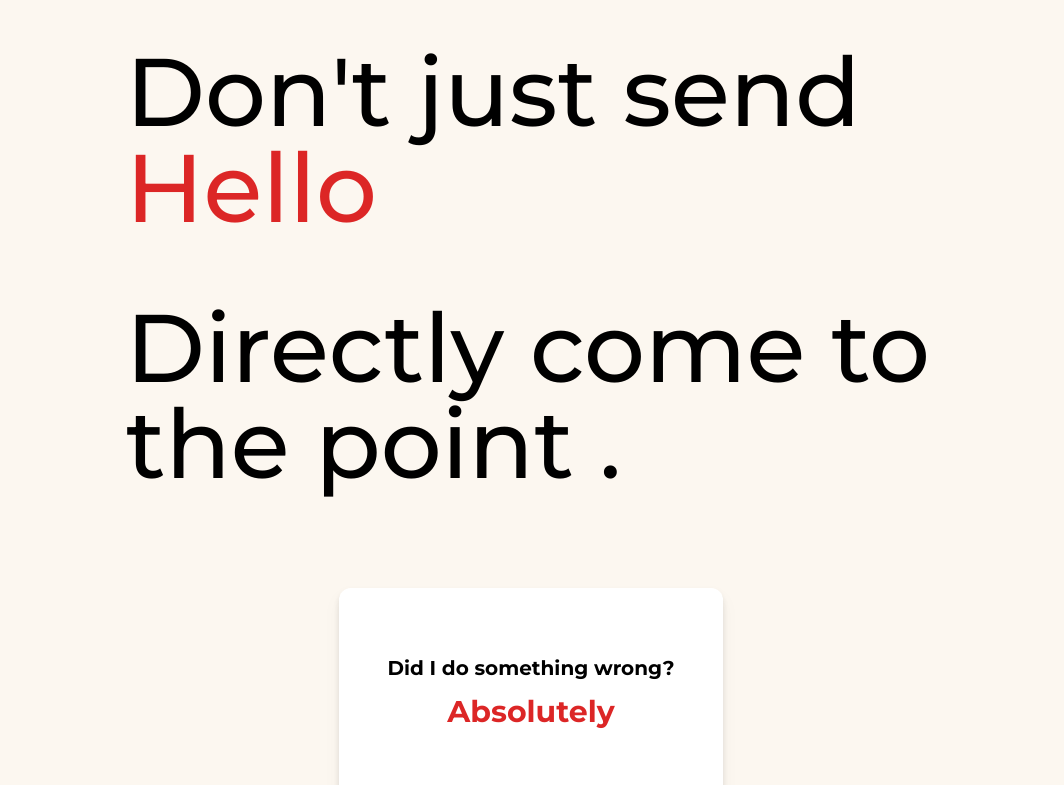
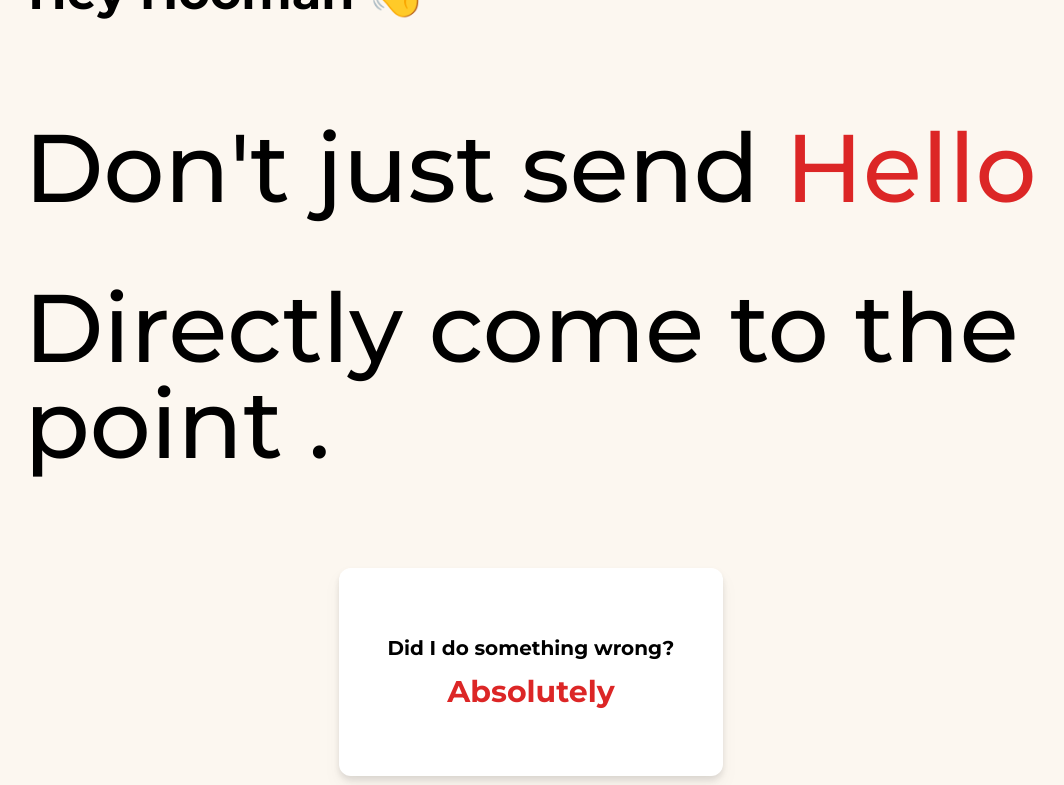
Before and after one commit to betaoverflow/hi-breaker, a Next.js app: page / in a window 1280 px wide. Shown: the top 785 px of the page, without its empty margins (109-1173 px from the left). Built offline with nearby package versions, Linux system fonts and the light colour scheme.

Commit message:
Update: hero styling changes
Signed-off-by: Aabhas <aabhassao0@gmail.com>

```diff
--- a/components/Hero.tsx
+++ b/components/Hero.tsx
@@ -3,9 +3,9 @@ import Card from "./Card";
 
 const Hero = () => {
   return (
-    <div className="h-screen flex flex-col justify-center py-18 md:w-4/6 mx-auto">
+    <div className="h-screen flex flex-col justify-center py-18 md:w-5/6 mx-auto">
       <div className="my-auto flex flex-col">
-        <p className="text-2xl md:text-5xl my-2 ml-1 font-bold">
+        <p className="md:mt-16 text-2xl md:text-5xl my-2 ml-1 font-bold">
           Hey Hooman 👋
         </p>
         <p className="text-2xl md:text-8xl font-medium mt-8 md:mt-24">
```
